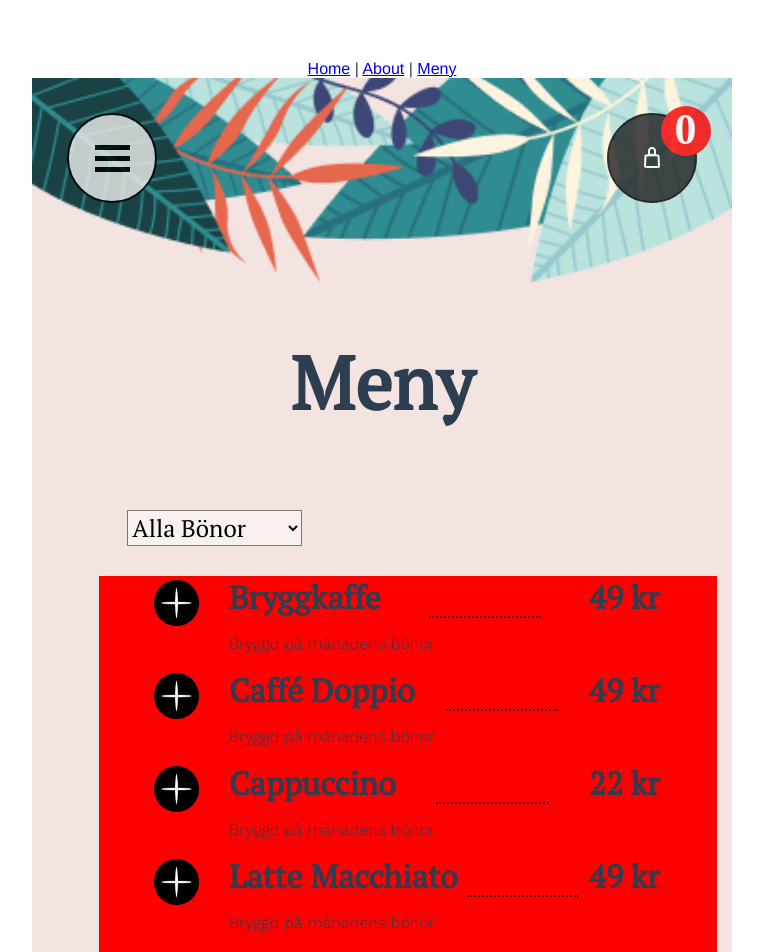
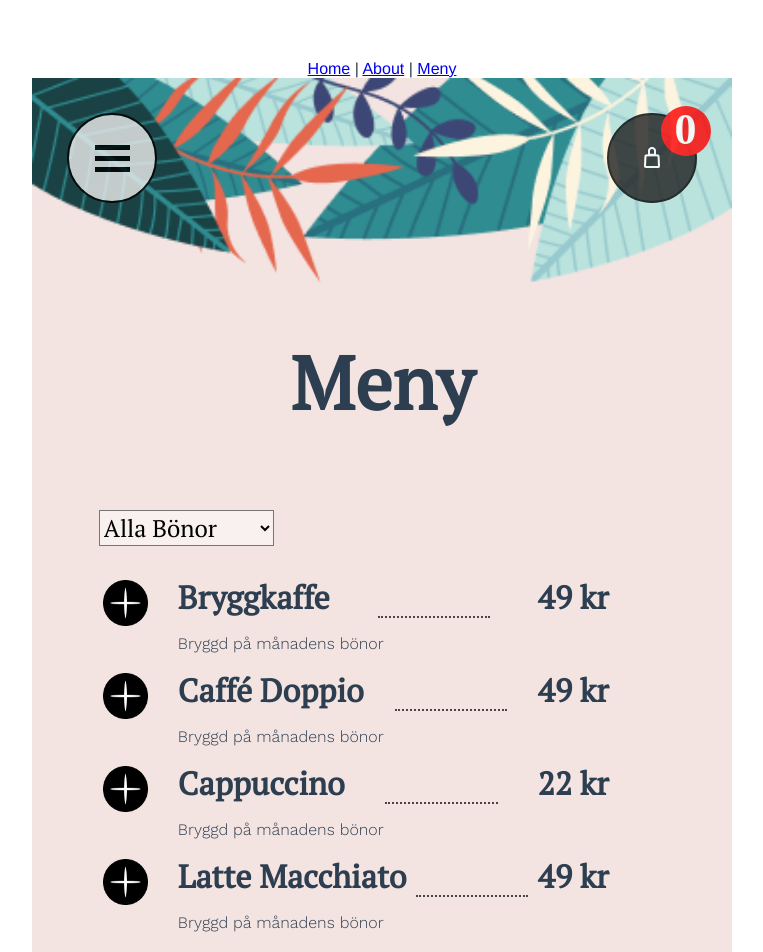
Before and after one commit to FelixGrahn/Airbean, a Vue app in the folder airbeanmap/: page /Meny in a window 1280 px wide. Shown: the top 952 px of the page, without its empty margins (258-1021 px from the left). Built offline with nearby package versions, Linux system fonts and the light colour scheme.

Commit message:
fixed css for menu

```diff
--- a/airbeanmap/src/views/Meny.vue
+++ b/airbeanmap/src/views/Meny.vue
@@ -16,9 +16,9 @@
 
         </form>
 
-        <div class="minheight">
+      <div class="minheight">
 
-        <div class="orderinfo" v-for="(kaffe, index) of this.$store.state.sortiment" :key="index">
+     <div class="orderinfo" v-for="(kaffe, index) of this.$store.state.sortiment" :key="index">
           <div v-if="hideshow(index)" class="orderinfo_inner">
           <div class="addtocartclass">
           <img class="imgadd" v-on:click="placeorder($store.state.sortiment[index])" src="../assets/addtocart.png" />
@@ -112,7 +112,6 @@ select {
   font-family:var(--hfont);
   font-size:1.5em;
   background-color:rgba(255,255,255,0.5);
-  margin-left:1.2em;
 }
 
 .Breadview {
@@ -152,14 +151,12 @@ select {
   padding:0;
   width:90%;
   margin:0;
-  background-color:blue;
 }
 .orderinfo {
 display: flex;
 align-self: flex-start;
-padding: 0 0 0 9%;
+padding: 0; /*padding: 0 0 0 9% */
 width:100%;
-background-color:red;
 }
 .orderinfo_inner {
 display: flex;
```
